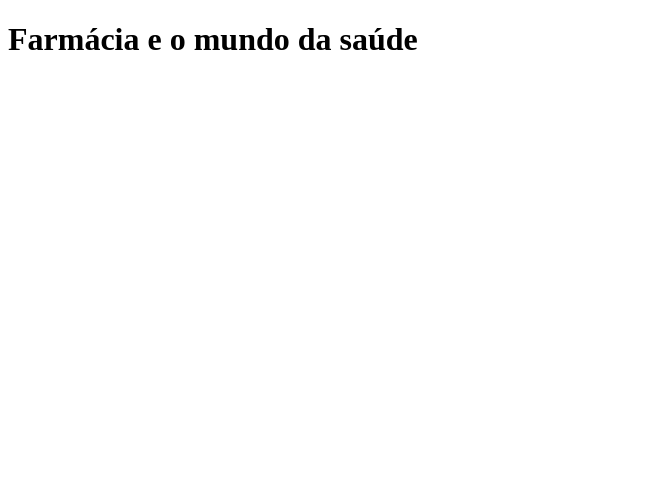
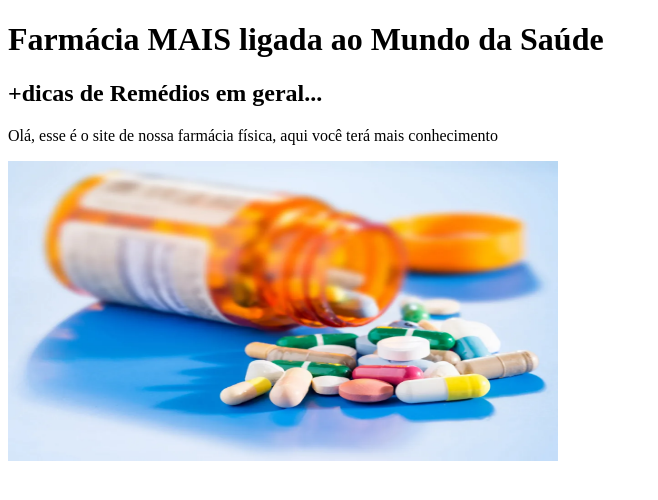
Before and after one commit to MarianaAlmeida07/Est-tica.site, a plain HTML site: page index.html in a window 1280 px wide. Shown: the whole page, without its empty margins (0-658 px from the left). Drawn offline with Linux system fonts and the light colour scheme.

Commit message:
Add files via upload

```diff
--- a/index.html
+++ b/index.html
@@ -6,7 +6,12 @@
     <title>Document</title>
 </head>
 <body>
-    <h1>Farmácia e o mundo da saúde</h1>
-    <img src=''
+    <h1>Farmácia MAIS ligada ao Mundo da Saúde</h1>
+    <h2>+dicas de Remédios em geral...</h2>
+    <p> Olá, esse é o site de nossa farmácia física, aqui você terá mais conhecimento</p>
+    <img src="remedios-20131218-031.webp" width="550px" height="300px">
+    <footer>
+
+    </footer>
 </body>
 </html>
```
Also changed, not shown: remedios-20131218-031.webp (added).
